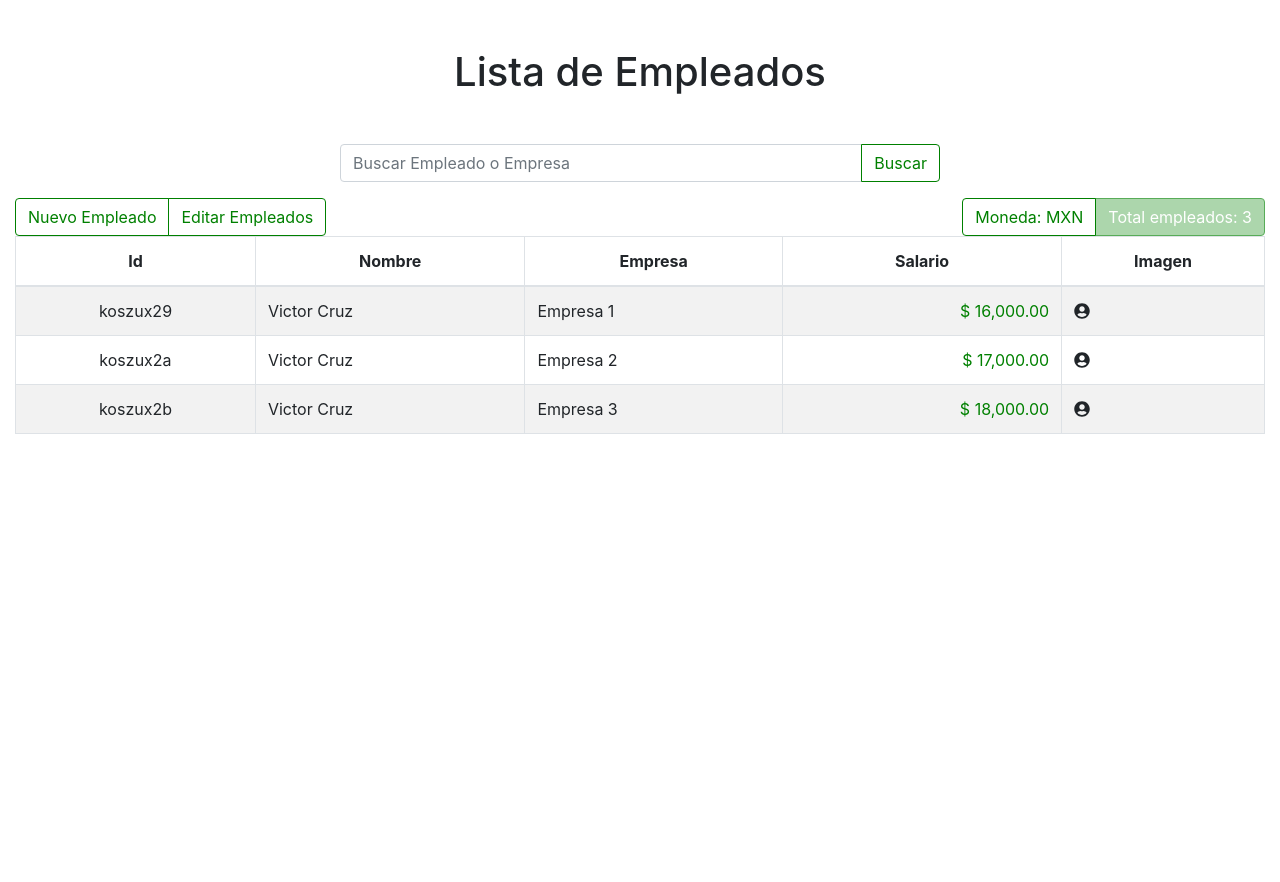
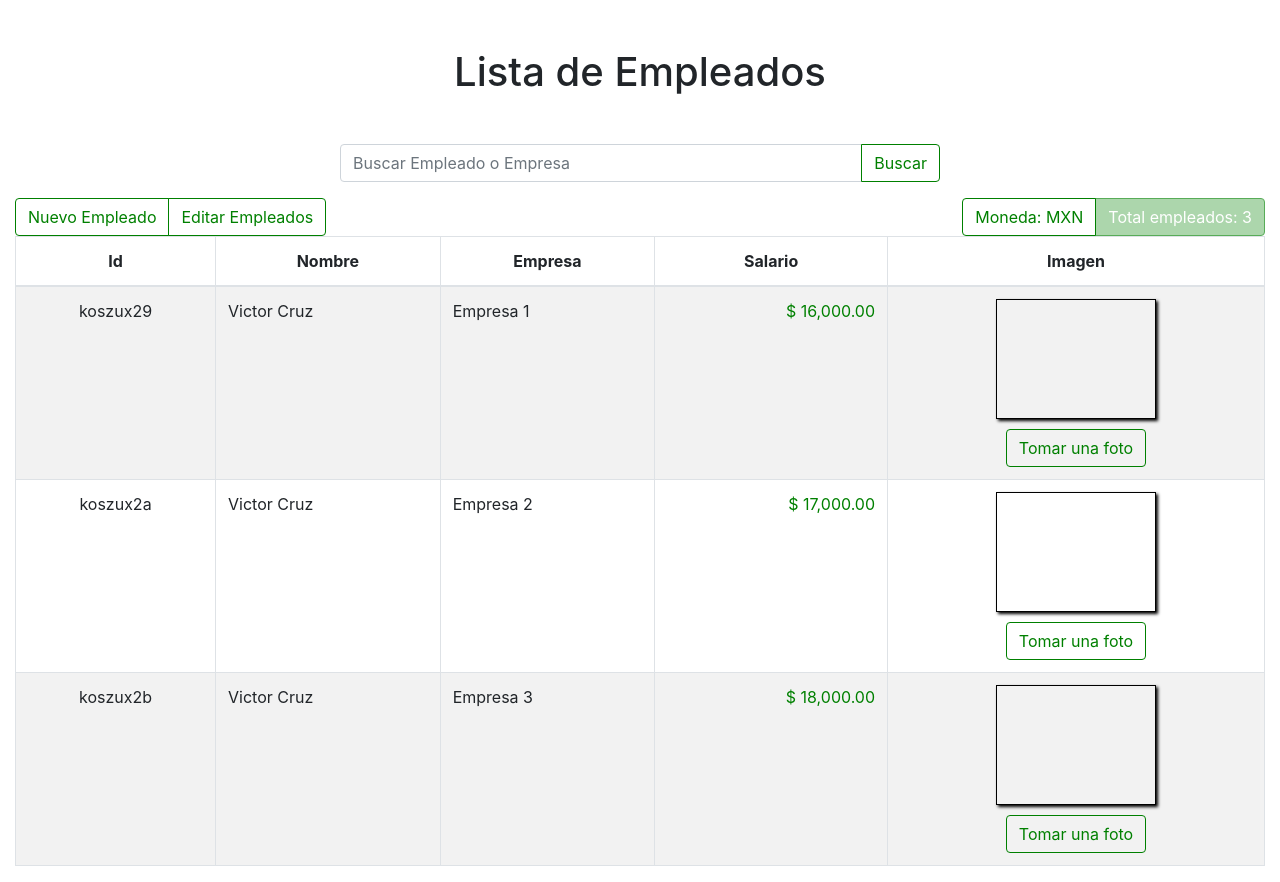
Before and after one commit to vicc30/lista-empleados, a React (Create React App) app: page / in a window 1280 px wide. Before the commit the page ends 800 px from the top, so only its background shows below. Built offline with nearby package versions, Linux system fonts and the light colour scheme.

Commit message:
Screenshot player

```diff
--- a/package.json
+++ b/package.json
@@ -14,7 +14,7 @@
     "react-bootstrap": "^1.6.0",
     "react-dom": "^17.0.2",
     "react-scripts": "4.0.3",
-    "uniqid": "^5.3.0",
+    "recordrtc": "^5.6.2",
     "web-vitals": "^1.0.1"
   },
   "scripts": {
@@ -40,5 +40,8 @@
       "last 1 firefox version",
       "last 1 safari version"
     ]
+  },
+  "devDependencies": {
+    "uniqid": "^5.3.0"
   }
 }
--- a/src/App.css
+++ b/src/App.css
@@ -29,7 +29,7 @@ button.btn {
   border: 1px solid green;
   color: green;
   transition: background-color ease 1s;
-  border-color: rgb(0 128 0 ) !important;
+  border-color: rgb(0 128 0) !important;
 }
 
 button.btn:hover,
@@ -56,3 +56,22 @@ button.btn:active {
   border-color: rgb(0 128 0 / 50%);
   box-shadow: 0 0 0 0.2rem rgb(0 128 0 / 20%);
 }
+
+.camera, .output {
+  max-width: 100%;
+  display: flex;
+  flex-direction: column;
+  align-items: center;
+  gap:10px;
+}
+
+#photo, #video {
+  border: 1px solid black;
+  box-shadow: 2px 2px 3px black;
+  max-width: 160px;
+  min-height: 120px;
+}
+
+#canvas {
+  display: none;
+}
--- /dev/null
+++ b/src/components/camaraComponent.js
@@ -0,0 +1,30 @@
+import React from 'react';
+
+const CameraComponent = (props) => {
+    const { imagen } = props;
+
+    const takePhoto = () => {
+        console.log("taked");
+    }
+    return (
+        <>
+            {
+                imagen === "" ?
+                    <>
+                        <div className="camera">
+                            <video id="video">Video no disponible</video>
+                            <button className="btn" id="startbutton" onClick={takePhoto}>Tomar una foto</button>
+                        </div>
+                    </>
+                    :
+                    <>
+                        <div className="output">
+                            <img id="photo" alt="" src={imagen} />
+                        </div>
+                    </>
+            }
+        </>
+    );
+}
+
+export default CameraComponent;
--- a/src/components/tableComponent.js
+++ b/src/components/tableComponent.js
@@ -1,6 +1,5 @@
 import React from 'react';
-import { FontAwesomeIcon } from '@fortawesome/react-fontawesome'
-import { faUserCircle } from '@fortawesome/free-solid-svg-icons'
+import CameraComponent from './camaraComponent';
 
 const Tabla = (props) => {
 
@@ -26,7 +25,7 @@ const Tabla = (props) => {
                     {!editable ?
                         <td style={empleado.salario >= 10000 ? {color:"green"} : {color:"red"}} className="salario-empleado">$ {currencyFormat(empleado.salario)}</td>
                         : <td className="salario-empleado">{empleado.salario}</td>}
-                    <td>{empleado.imagen === "" ? <FontAwesomeIcon icon={faUserCircle} /> : empleado.imagen}</td>
+                    <td><CameraComponent imagen={empleado.imagen}/></td>
                 </tr>
             </>
         );
```
Also changed, not shown: 1 other file (tests, documents, lock files or other folders).
